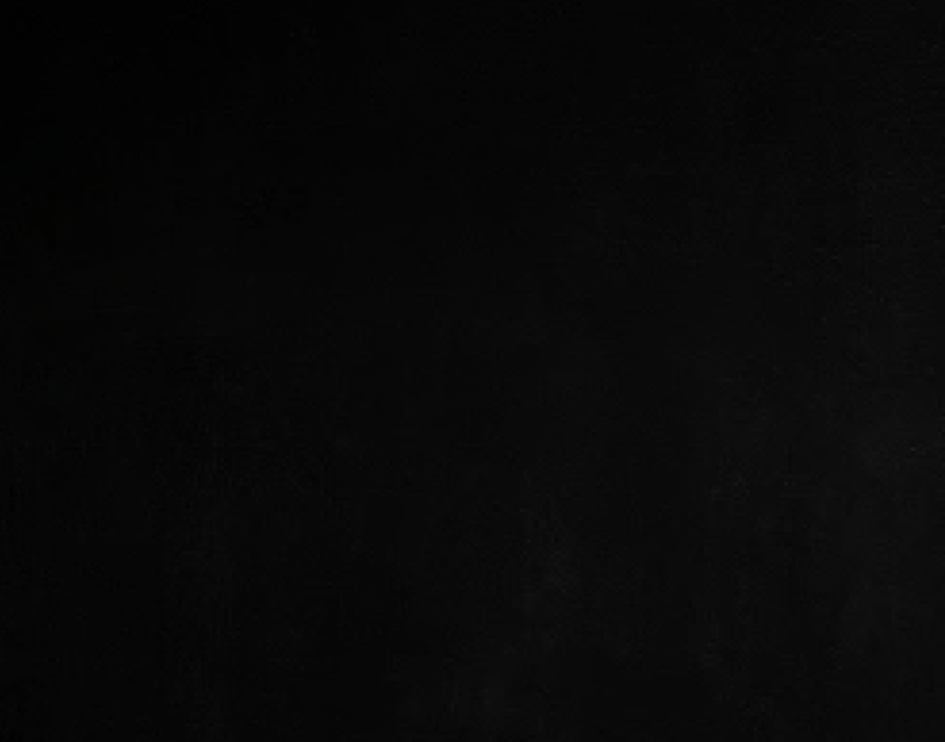
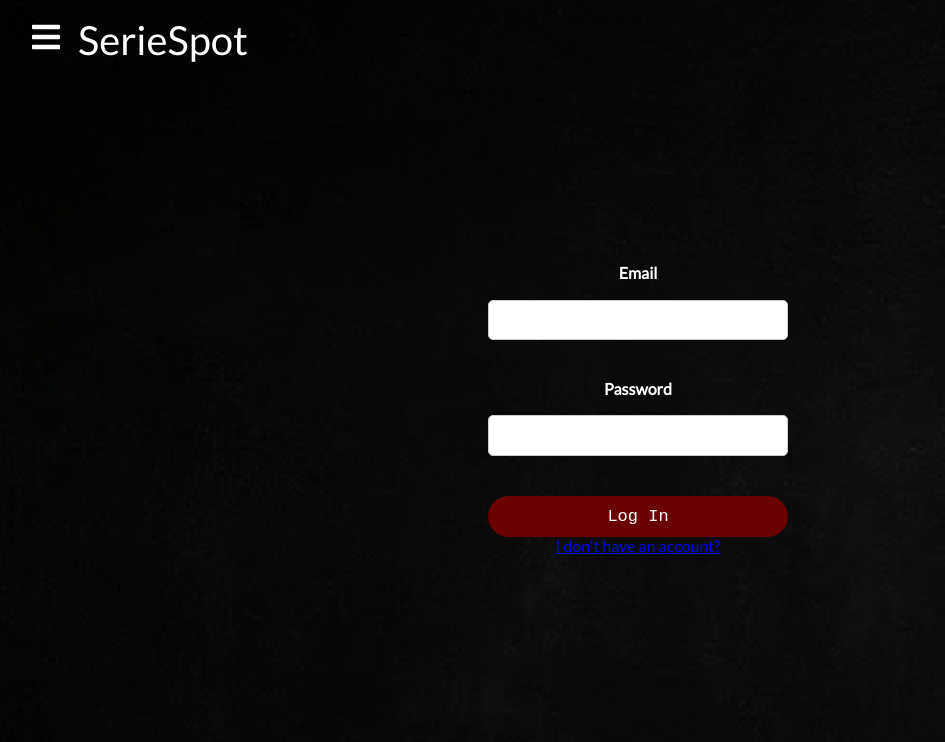
Before and after one commit to Shuntta/SerieSpot, a React (Create React App) app: page /Login in a window 1280 px wide. Before the commit this address had no page. Shown: the top 742 px of the page, without its empty margins (2-947 px from the left). Built offline with nearby package versions, Linux system fonts and the light colour scheme.

Commit message:
LogIn & SignIn feito, falta melhorar CSS

```diff
--- a/src/App.js
+++ b/src/App.js
@@ -5,6 +5,8 @@ import Home from "./views/Home";
 import LandingPage from "./views/LandingPage";
 import "./App.css";
 import CreateReview from "./views/CreateReview";
+import Login from "./views/Login";
+import SignIn from "./views/SignIn";
 
 function App() {
   return (
@@ -32,6 +34,26 @@ function App() {
                 </>
               }
             />
+
+            <Route
+              path="/Login"
+              element={
+                <>
+                  <Navbar />
+                  <Login />
+                </>
+              }
+            />
+
+            <Route
+              path="/SignIn"
+              element={
+                <>
+                  <Navbar />
+                  <SignIn />
+                </>
+              }
+            />
           </Routes>
         </div>
       </div>
--- /dev/null
+++ b/src/assets/styles/Login.css
@@ -0,0 +1,52 @@
+#page-container {
+ width: 100%;
+ height: 80vh;
+ display: flex;
+ justify-content: center;
+ align-items: center;
+}
+
+#content-wrap {
+ text-align: center;
+}
+
+#login-form {
+ width: 300px;
+ margin: 0 auto;
+}
+
+#login-form label {
+ display: block;
+ margin-top: 20px;
+ color: white;
+}
+
+#login-form input[type="email"],
+#login-form input[type="password"] {
+ width: 100%;
+ padding: 10px;
+ margin-top: 7px;
+}
+
+#login-form button[type="submit"] {
+ width: 100%;
+ padding: 10px;
+ margin-top: 20px;
+ color: white;
+
+ border: 1px solid #6a0000;
+ border-radius: 50px;
+ background-color: #6a0000;
+ font-family: monospace;
+ font-size: 17px;
+
+ cursor: pointer;
+}
+
+
+
+
+
+#login-form button[type="submit"]:hover {
+ background-color: #940000;
+}
--- /dev/null
+++ b/src/assets/styles/SignIn.css
@@ -0,0 +1,41 @@
+#page-container {
+ width: 100%;
+ height: 80vh;
+ display: flex;
+ justify-content: center;
+ align-items: center;
+}
+
+
+form {
+  display: flex;
+  flex-direction: column;
+  align-items: center;
+  margin-top: 50px;
+}
+
+label {
+  margin-bottom: 10px;
+  font-weight: bold;
+  color: white;
+}
+
+input {
+  margin-bottom: 20px;
+  padding: 10px;
+  border: 1px solid #ccc;
+  border-radius: 5px;
+  width: 300px;
+}
+
+button {
+  padding: 10px 20px;
+  color: white;
+  cursor: pointer;
+
+border: 1px solid #6a0000;
+ border-radius: 50px;
+ background-color: #6a0000;
+ font-family: monospace;
+ font-size: 17px;
+}
--- a/src/components/Sidebar.js
+++ b/src/components/Sidebar.js
@@ -29,8 +29,8 @@ export const SidebarData = [
     cName: "nav-text",
   },
   {
-    title: "Sign In",
-    path: "/signIn",
+    title: "Login",
+    path: "/Login",
     icon: <AiIcons.AiFillHome />,
     cName: "nav-text",
   },
--- /dev/null
+++ b/src/views/Login.js
@@ -0,0 +1,48 @@
+import "../assets/styles/Login.css";
+import React, { useState } from "react";
+
+
+const Login = () => {
+  const [email, setEmail] = useState("");
+  const [password, setPassword] = useState("");
+
+  const handleSubmit = (event) => {
+    event.preventDefault();
+
+    // You would need to implement a function to actually
+    // handle the login process using the email and password
+  };
+
+  return (
+    <div id="page-container">
+      <div id="content-wrap">
+        <form id="login-form" onSubmit={handleSubmit}>
+          <label htmlFor="email">Email</label>
+          <input
+            type="email"
+            id="email"
+            name="email"
+            required
+            value={email}
+            onChange={(e) => setEmail(e.target.value)}
+          />
+          <label htmlFor="password">Password</label>
+          <input
+            type="password"
+            id="password"
+            name="password"
+            required
+            value={password}
+            onChange={(e) => setPassword(e.target.value)}
+          />
+          <button type="submit">Log In</button>
+        </form>
+        <p>
+          <a href="/SignIn">I don't have an account? </a>
+        </p>
+      </div>
+    </div>
+  );
+};
+
+export default Login;
--- /dev/null
+++ b/src/views/SignIn.js
@@ -0,0 +1,47 @@
+import React, { useState } from "react";
+import "../assets/styles/SignIn.css"
+
+const SignIn = () => {
+  const [email, setEmail] = useState("");
+  const [repeatEmail, setRepeatEmail] = useState("");
+  const [password, setPassword] = useState("");
+
+  const handleSubmit = (e) => {
+    e.preventDefault();
+    // handle form submission here
+  };
+
+  return (
+    <div id="page-container">
+      <form onSubmit={handleSubmit}>
+        <label htmlFor="email">Email:</label>
+        <input
+          type="email"
+          id="email"
+          value={email}
+          onChange={(e) => setEmail(e.target.value)}
+        />
+        <label htmlFor="repeatEmail">Repeat Email:</label>
+        <input
+          type="email"
+          id="repeatEmail"
+          value={repeatEmail}
+          onChange={(e) => setRepeatEmail(e.target.value)}
+        />
+        <label htmlFor="password">Password:</label>
+        <input
+          type="password"
+          id="password"
+          value={password}
+          onChange={(e) => setPassword(e.target.value)}
+        />
+        <p>
+          <a href="/LogIn">I don't have an account? </a>
+        </p>
+        <button type="submit">Sign In</button>
+      </form>
+    </div>
+  );
+};
+
+export default SignIn;
```
